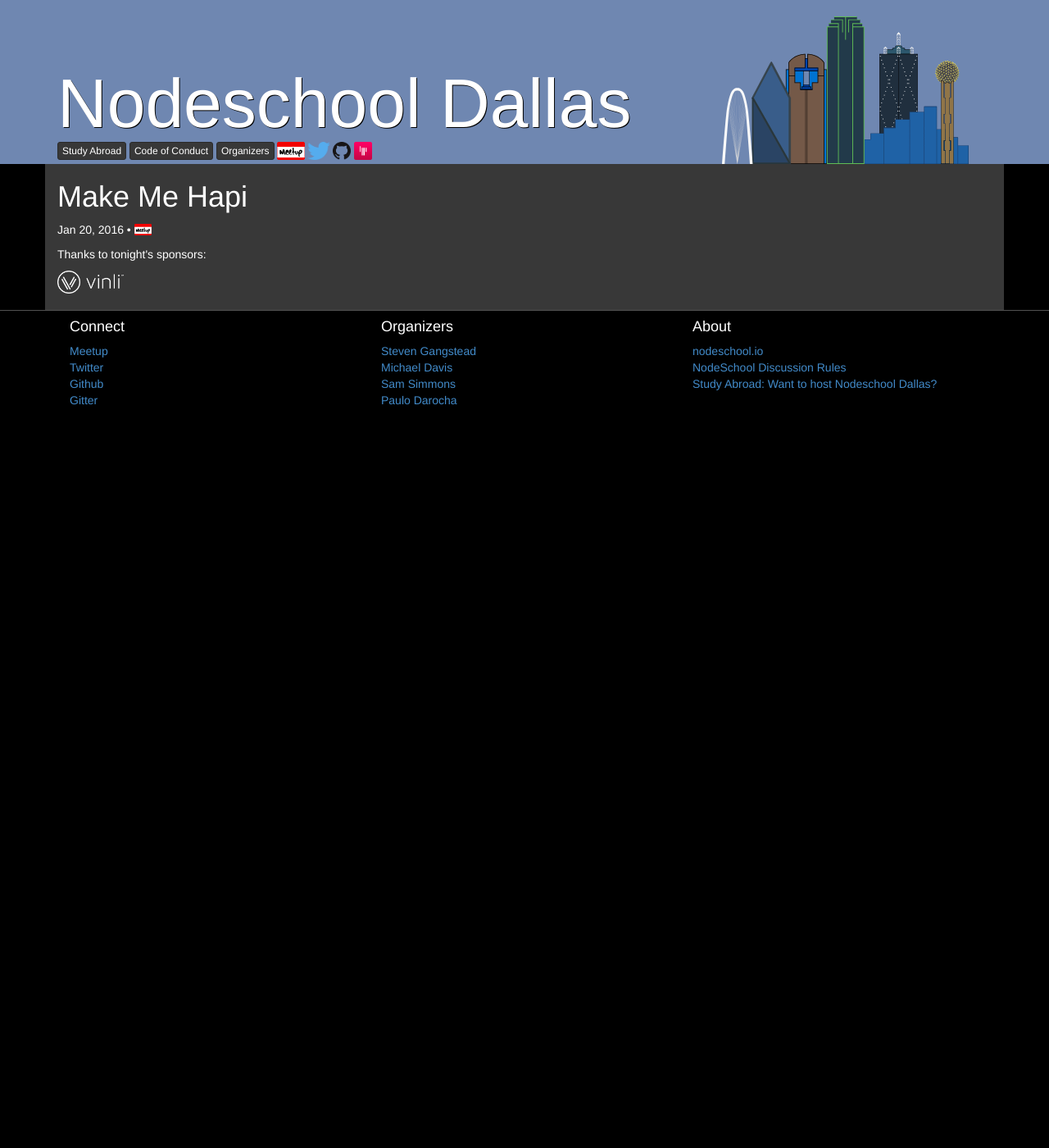
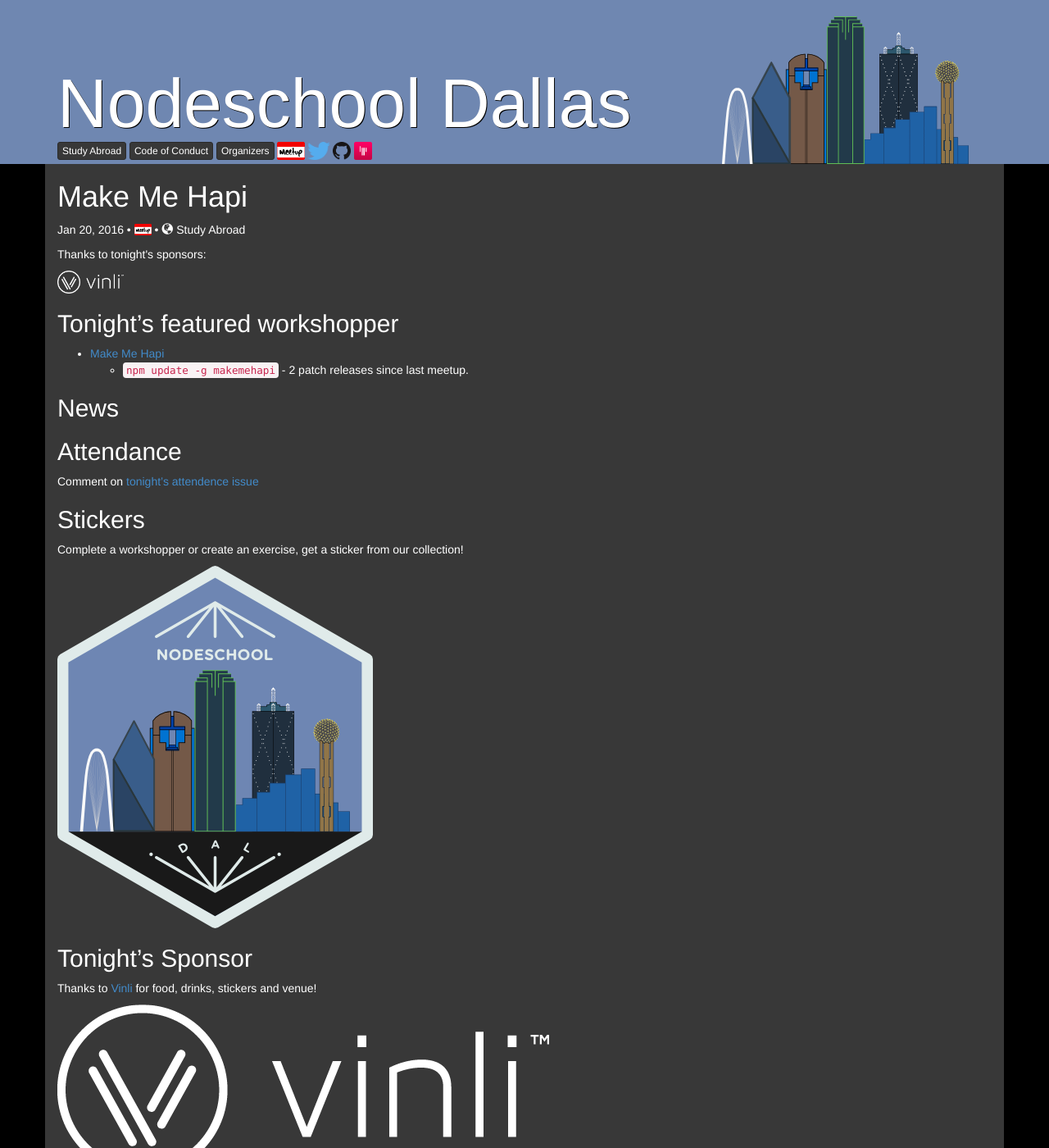
Before and after one commit to nodeschool/dallas, a Jekyll site: the page built from _posts/2016-01-20-hapi-vinli.md, in a window 1280 px wide and 1400 px high. Shown: the whole window at 82% size. Built offline with Jekyll 4.4.1, drawn with Linux system fonts in a browser that asks for light colours.

Commit message:
merged in vinli event

```diff
--- a/_layouts/post.html
+++ b/_layouts/post.html
@@ -6,7 +6,7 @@
 
   <header class="post-header">
     <h1 class="post-title">{{ page.title }}</h1>
-    <p class="post-meta">{{ page.date | date: "%b %-d, %Y" }}{% if page.author %} • {{ page.author }}{% endif %}{% if page.meta %} • {{ page.meta }}{% endif %}{% if page.meetupId %} • {% include meetup.html id=page.meetupId %}{% endif %}</p>
+    <p class="post-meta">{{ page.date | date: "%b %-d, %Y" }}{% if page.author %} • {{ page.author }}{% endif %}{% if page.meta %} • {{ page.meta }}{% endif %}{% if page.meetupId %} • {% include meetup.html id=page.meetupId %}{% endif %}{% if page.studyAbroad %} • <span class="glyphicon glyphicon-globe"></span> Study Abroad{% endif %}</p>
 
     <div class="post-sponsors">
       <p>Thanks to tonight's sponsors:</p>
--- a/_posts/2016-01-20-hapi-vinli.md
+++ b/_posts/2016-01-20-hapi-vinli.md
@@ -5,3 +5,27 @@
 studyAbroad: true
 meetupId: 227196166
 ---
+
+## Tonight's featured workshopper
+
+- [Make Me Hapi](https://www.npmjs.com/package/makemehapi)
+  - `npm update -g makemehapi` - 2 patch releases since last meetup.
+
+## News
+
+
+## Attendance
+
+Comment on [tonight's attendence issue](https://github.com/nodeschool/dallas/issues/71)
+
+## Stickers
+
+Complete a workshopper or create an exercise, get a sticker from our collection!
+
+![Nodeschool Dallas]({{ site.baseurl }}/assets/images/stickers/nodeschool-dallas-skyline.png)
+
+## Tonight's Sponsor
+
+Thanks to [Vinli](http://www.vin.li) for food, drinks, stickers and venue!
+
+![Vinli Logo]({{ site.baeurl }}/assets/images/sponsors/vinli.png)
```
Also changed, not shown: events/2016-01-20.md (deleted, +0 -25 lines).
